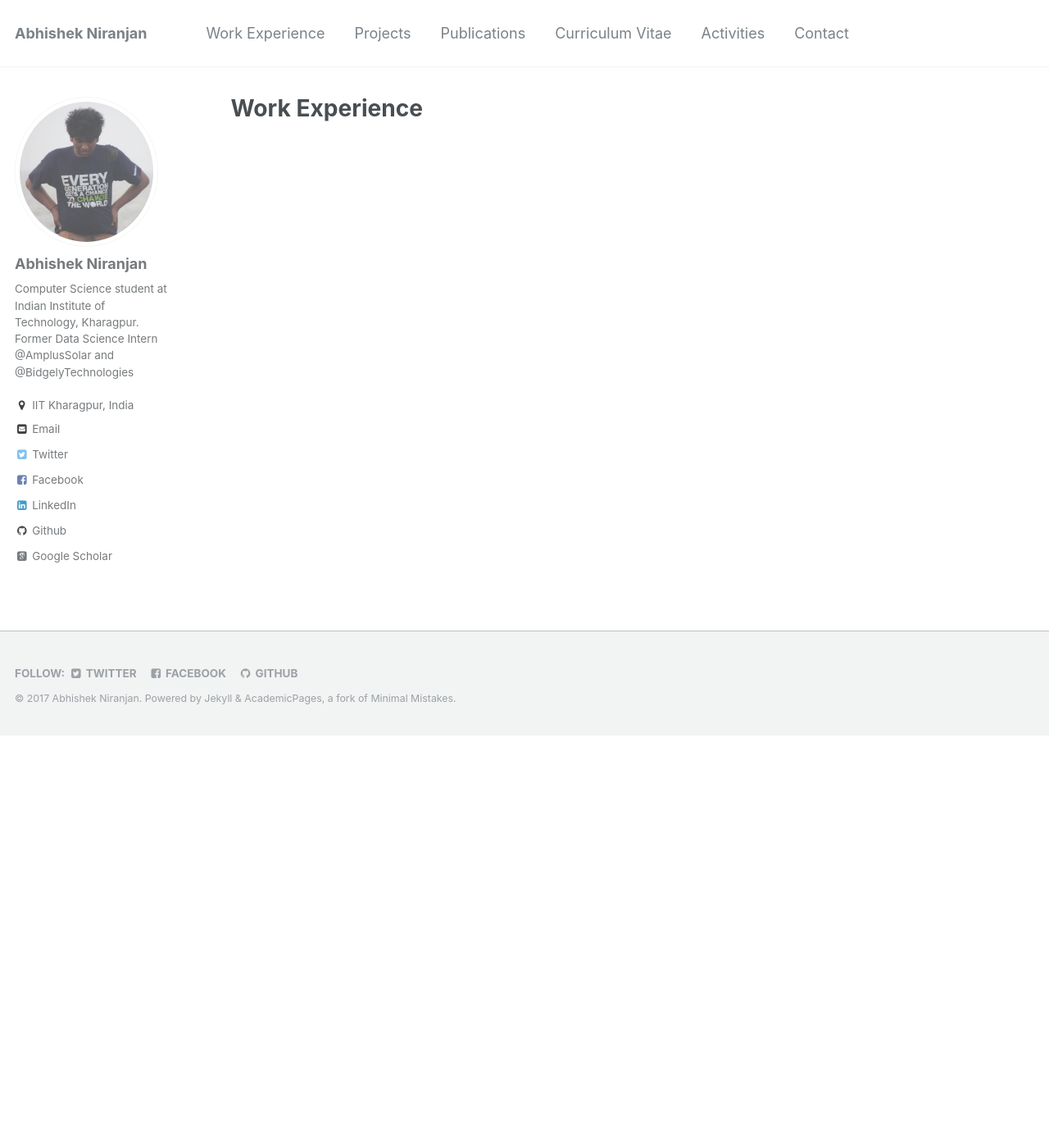
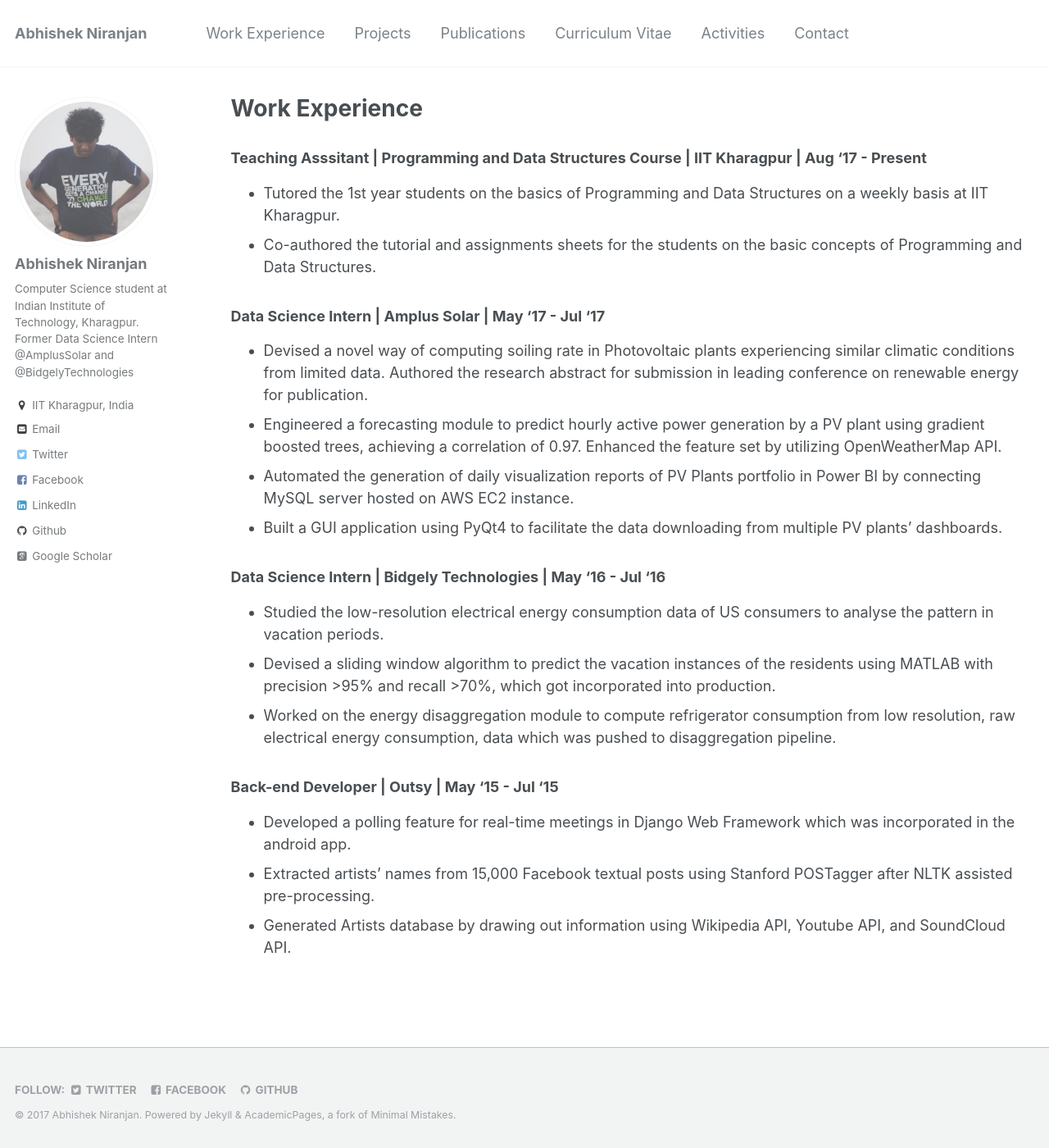
Before and after one commit to abhishek-niranjan/abhishek-niranjan.github.io, a Jekyll site: the page built from _pages/experience.md, in a window 1280 px wide and 1400 px high. Shown: the whole window at 82% size. Built offline with Jekyll 4.4.1, drawn with Linux system fonts in a browser that asks for light colours; some web fonts are replaced.

Commit message:
Added Work Experience

```diff
--- a/_pages/experience.md
+++ b/_pages/experience.md
@@ -4,3 +4,29 @@ title: "Work Experience"
 permalink: /experience/
 author_profile: true
 ---
+
+### Teaching Asssitant | Programming and Data Structures Course | IIT Kharagpur | Aug '17 - Present
+* Tutored the 1st year students on the basics of Programming and Data Structures on a weekly basis at IIT Kharagpur.
+* Co-authored the tutorial and assignments sheets for the students on the basic concepts of Programming and Data Structures.
+
+### Data Science Intern | Amplus Solar | May '17 - Jul '17
+* Devised a novel way of computing soiling rate in Photovoltaic plants experiencing similar climatic conditions from limited
+data. Authored the research abstract for submission in leading conference on renewable energy for publication.
+* Engineered a forecasting module to predict hourly active power generation by a PV plant using gradient boosted trees,
+achieving a correlation of 0.97. Enhanced the feature set by utilizing OpenWeatherMap API.
+* Automated the generation of daily visualization reports of PV Plants portfolio in Power BI by connecting MySQL server
+hosted on AWS EC2 instance.
+* Built a GUI application using PyQt4 to facilitate the data downloading from multiple PV plants' dashboards.
+
+### Data Science Intern | Bidgely Technologies | May '16 - Jul '16
+* Studied the low-resolution electrical energy consumption data of US consumers to analyse the pattern in vacation periods.
+* Devised a sliding window algorithm to predict the vacation instances of the residents using MATLAB with precision >95%
+and recall >70%, which got incorporated into production.
+* Worked on the energy disaggregation module to compute refrigerator consumption from low resolution, raw electrical
+energy consumption, data which was pushed to disaggregation pipeline.
+
+
+### Back-end Developer | Outsy | May '15 - Jul '15
+* Developed a polling feature for real-time meetings in Django Web Framework which was incorporated in the android app.
+* Extracted artists' names from 15,000 Facebook textual posts using Stanford POSTagger after NLTK assisted pre-processing.
+* Generated Artists database by drawing out information using Wikipedia API, Youtube API, and SoundCloud API.
```
